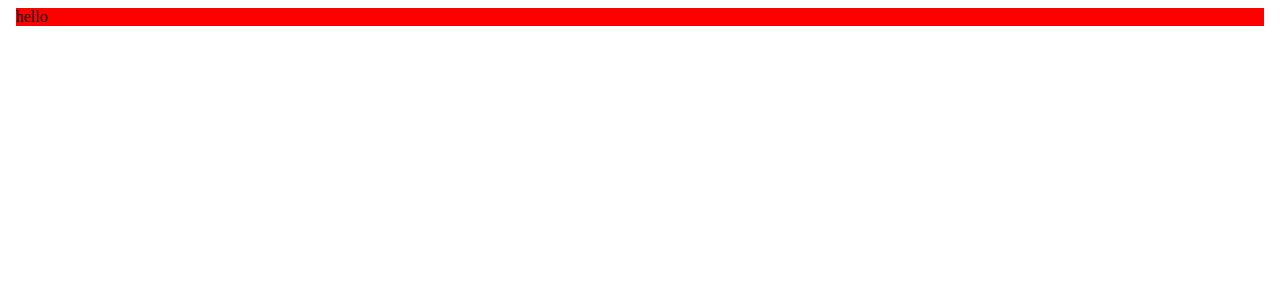
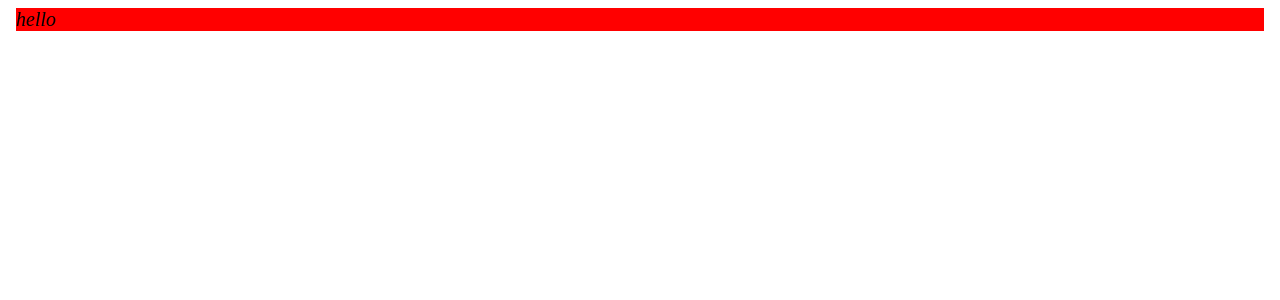
Before and after one commit to armenio2/user-crud, a React (Create React App) app: page / in a window 1280 px wide. Shown: the top 300 px of the page. Built offline with nearby package versions, Linux system fonts and the light colour scheme.

Commit message:
create assets text

```diff
--- a/src/App.js
+++ b/src/App.js
@@ -4,7 +4,7 @@ import Assets from './assets'
 
 function App() {
   return (
-    <div className="App" style={{ background: Assets.colors.default, margin: Assets.margin.xl }}>
+    <div className="App" style={{ background: Assets.colors.default, margin: Assets.margin.xl, fontSize: Assets.text.size.md, fontStyle: Assets.text.font.italic }}>
       hello
     </div>
   );
--- a/src/assets/index.js
+++ b/src/assets/index.js
@@ -2,12 +2,14 @@ import Icons from './icons';
 import Colors from './colors';
 import Padding from './padding';
 import Margin from './margin';
+import Text from './text';
 
 const assets = {
     icons: Icons,
     colors: Colors,
     padding: Padding,
-    margin: Margin
+    margin: Margin,
+    text: Text
 }
 
 export default assets;
--- /dev/null
+++ b/src/assets/text/index.js
@@ -0,0 +1,16 @@
+const text = {
+    size: {
+        sm: '15px',
+        md: '20px',
+        xl: '25px'
+    },
+    font: {
+        normal: 'normal',
+        italic: 'italic',
+        oblique: 'oblique',
+        roboto: 'roboto',
+        arial: 'arial'
+    }
+}
+
+export default text;
```
